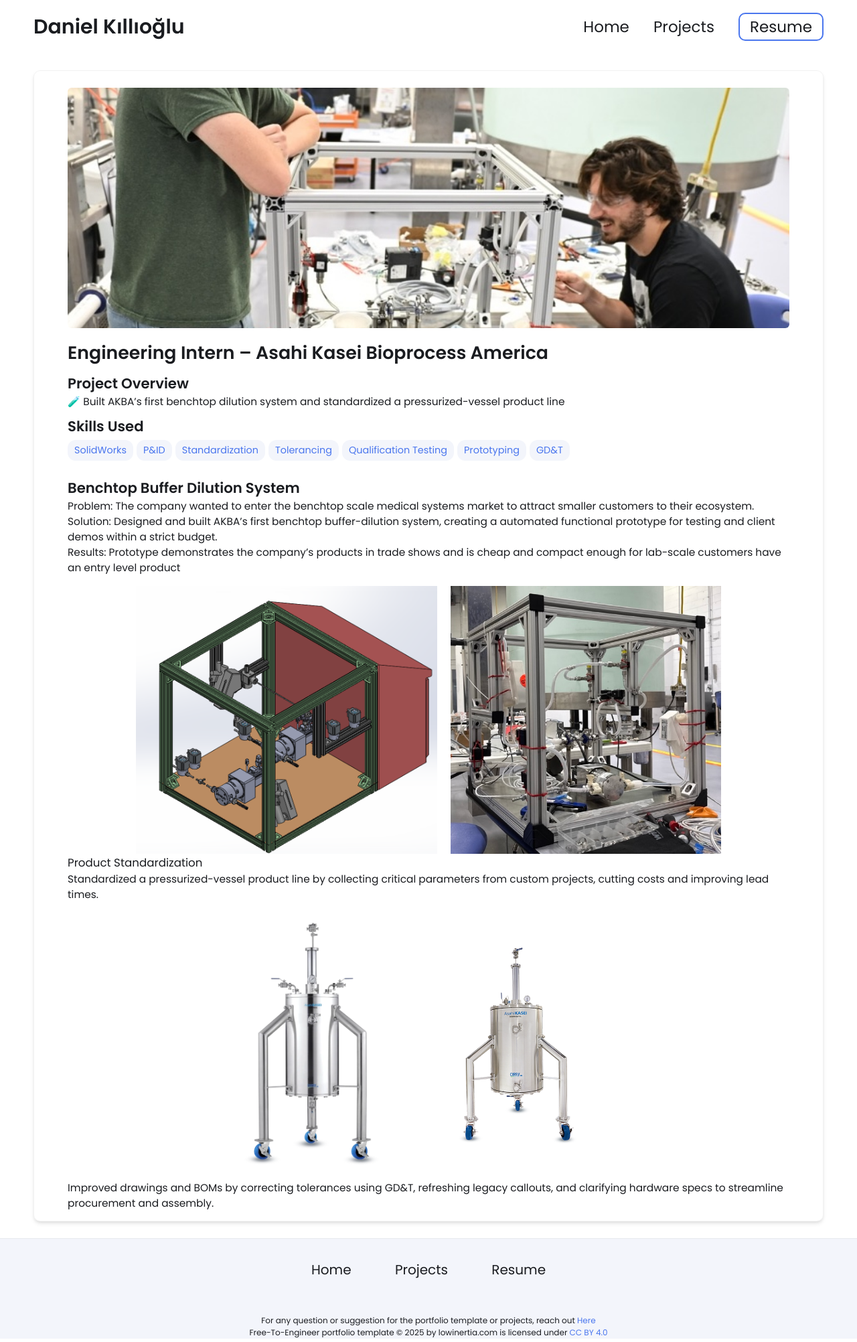
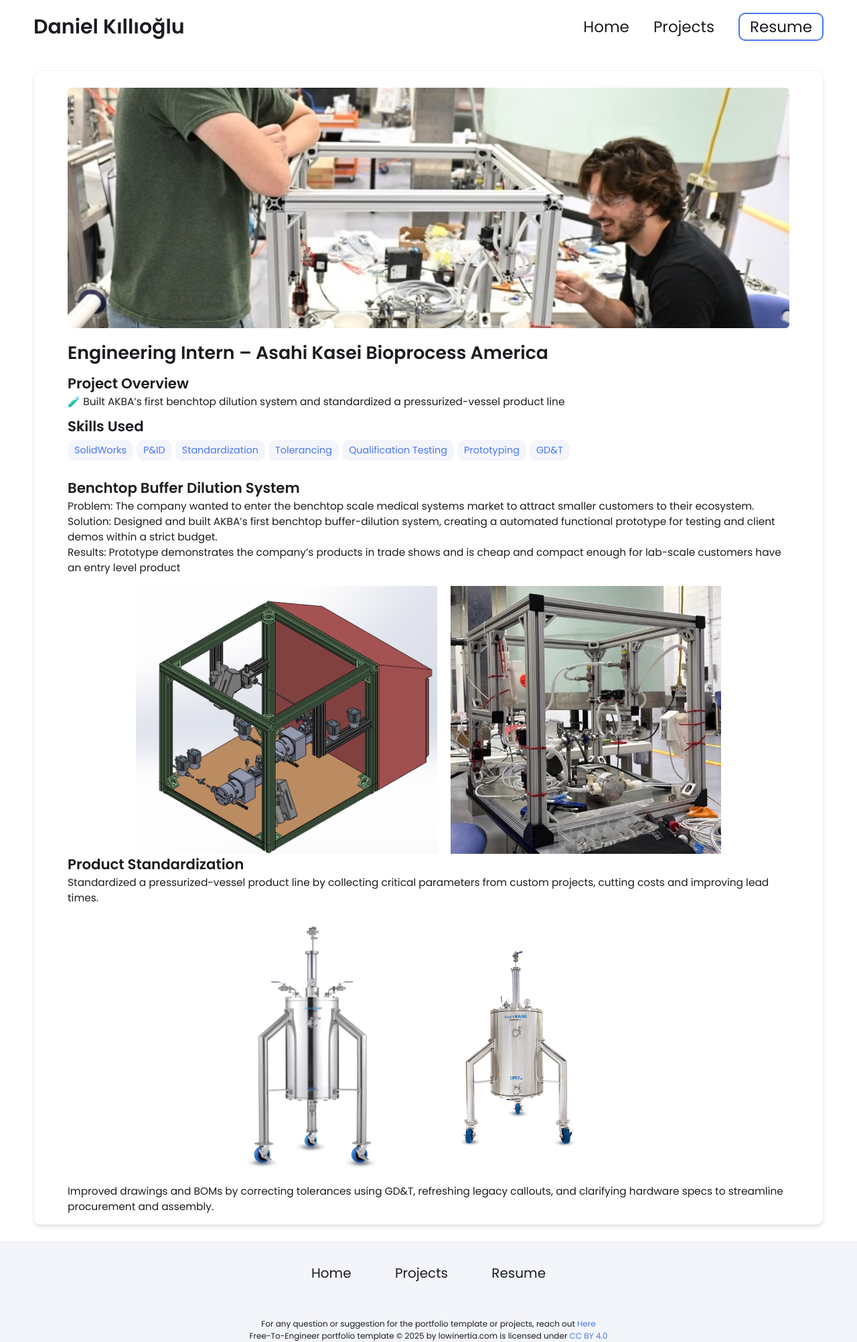
Before and after one commit to danielklloglu/danielklloglu.github.io, a Jekyll site: the page built from _projects/asahi-kasei/index.md, in a window 1280 px wide. Shown: the whole page at 67% size. Built offline with Jekyll 4.4.1, drawn with Linux system fonts in a browser that asks for light colours.

```diff
--- a/_projects/asahi-kasei/index.md
+++ b/_projects/asahi-kasei/index.md
@@ -20,7 +20,7 @@ Solution: Designed and built AKBA’s first benchtop buffer-dilution system, cre
 Results: Prototype demonstrates the company's products in trade shows and is cheap and compact enough for lab-scale customers have an entry level product
 {% include image-gallery.html images="Unknown.png, asahi2.jpeg" height="400" %}
 
-### Product Standardization
+## Product Standardization
 Standardized a pressurized-vessel product line by collecting critical parameters from custom projects, cutting costs and improving lead times.
 {% include image-gallery.html images="dac.png, cursiv.png" height="400" %}
 Improved drawings and BOMs by correcting tolerances using GD&T, refreshing legacy callouts, and clarifying hardware specs to streamline procurement and assembly.
```
